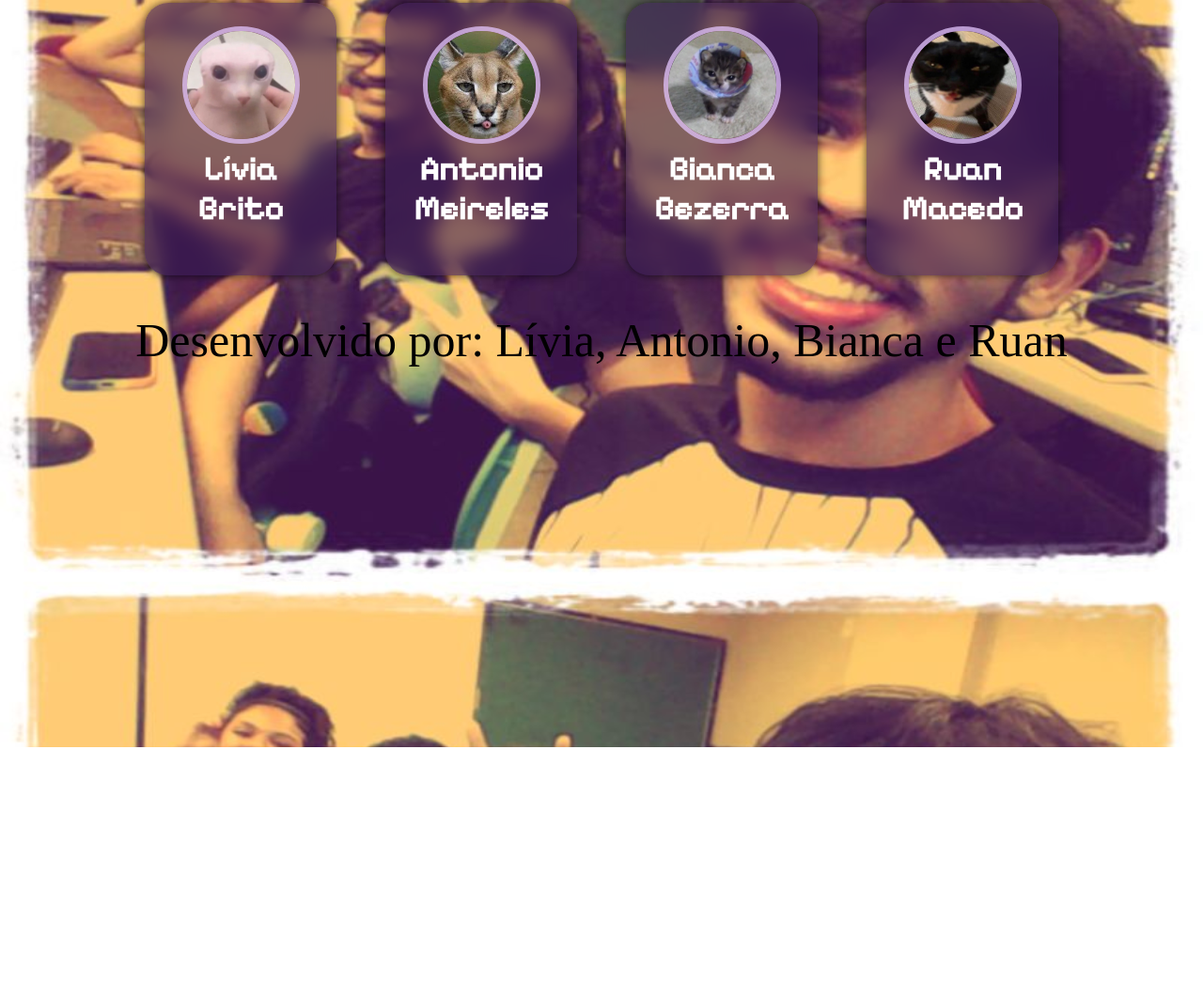
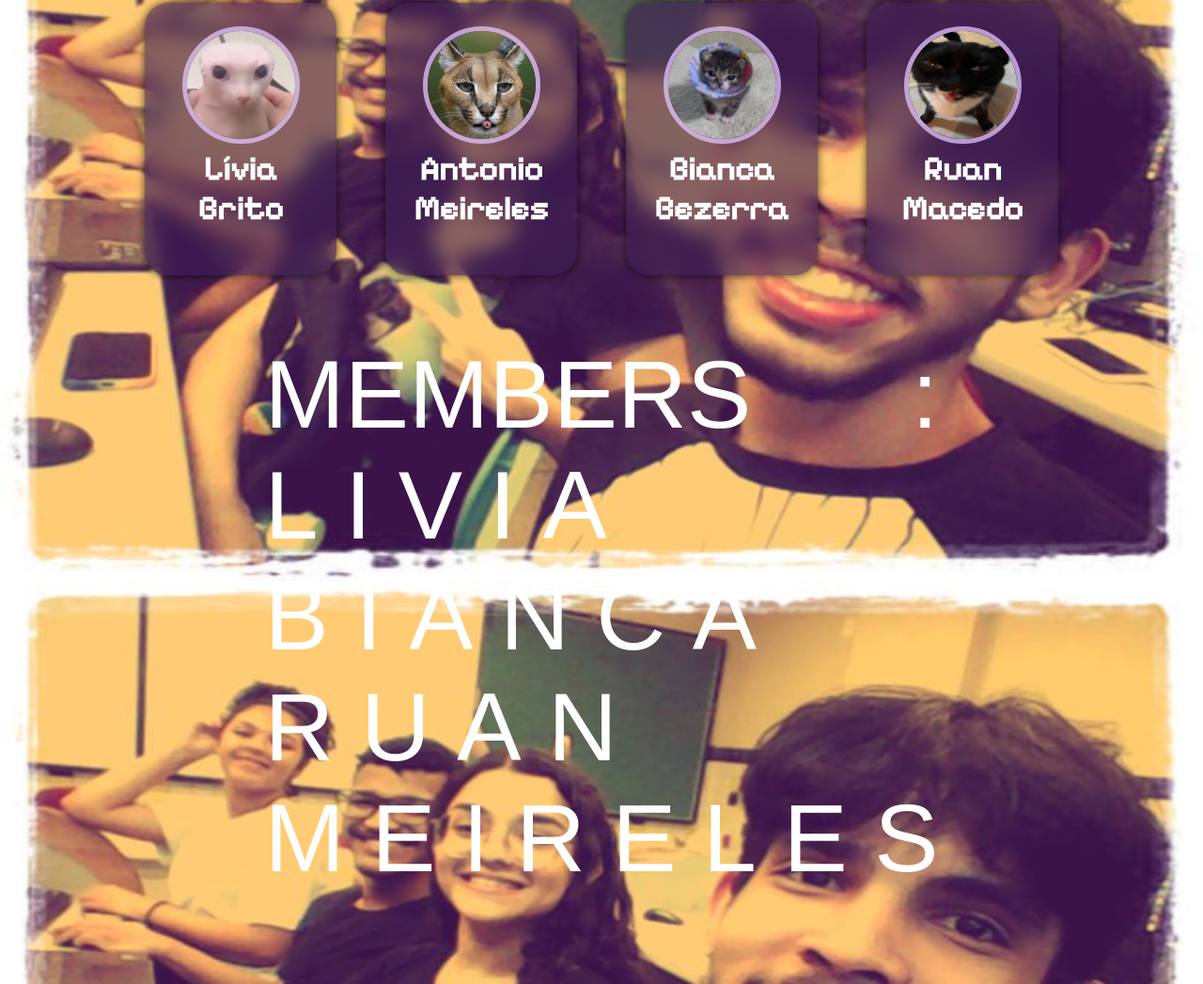
Before and after one commit to Meidesu/portifolio-PI, a plain HTML site: page index.html in a window 1280 px wide. Shown: the part 181-1228 px from the top of the page at 94% size. Before the commit the page ends 976 px from the top, so only its background shows below. Drawn offline with Linux system fonts and the light colour scheme.

Commit message:
letras se mexendo adicionadas

```diff
--- a/index.html
+++ b/index.html
@@ -68,8 +68,56 @@
         </div>
 
     </div>
-    <footer>
-        <p>Desenvolvido por: Lívia, Antonio, Bianca e Ruan</p>
-    </footer>
+
+    <div class="about">
+        <div id=" text">
+            <div class="line">
+                <p class="word">Members</p>
+                <p class="word">:</p>
+            </div>
+            <div class="line">
+                <p class="word fancy">
+                    <span class="letter">L</span>
+                    <span class="letter">i</span>
+                    <span class="letter">v</span>
+                    <span class="letter">i</span>
+                    <span class="letter">a</span>
+                </p>
+            </div>
+
+            <div class="line">
+                <p class="word fancy">
+                    <span class="letter">B</span>
+                    <span class="letter">i</span>
+                    <span class="letter">a</span>
+                    <span class="letter">n</span>
+                    <span class="letter">c</span>
+                    <span class="letter">a</span>
+                </p>
+            </div>
+            <div class="line">
+                <p class="word fancy">
+                    <span class="letter">R</span>
+                    <span class="letter">u</span>
+                    <span class="letter">a</span>
+                    <span class="letter">n</span>
+                </p>
+
+            </div>
+            <div class="line">
+                <p class="word fancy">
+                    <span class="letter">M</span>
+                    <span class="letter">e</span>
+                    <span class="letter">i</span>
+                    <span class="letter">r</span>
+                    <span class="letter">e</span>
+                    <span class="letter">l</span>
+                    <span class="letter">e</span>
+                    <span class="letter">s</span>
+                </p>
+            </div>
+
+
+    <div class="about">
 </body>
 </html>
--- a/styles.css
+++ b/styles.css
@@ -121,10 +121,74 @@ body {
     font-size: 30px;
 }
 
-footer{
-    padding: 20px 0;
-    font-size: 50px;
+.about{
+    /* width: 70%;
+    height: 70%;
+      */
 
+
+    /* padding: 20px 0;
+    font-size: 50px; */
+    color: white;
+    font-size: 8vw;
+    font-family: "Rubik", sans-serif;
+    margin: 3rem;
+    text-transform: uppercase;
+
+}
+.about:has(.fancy:hover) .word:not(.fancy:hover){
+    opacity: 0.2;
+}
+
+.fancy > .letter {
+    display: inline-block;
+    transition: transform 350ms ease;
+}
+
+.fancy > .letter {
+    transition-duration: 800ms;
+}
+
+.fancy:hover > .letter:nth-child(1){
+    transform: translate(-80%, 60%) rotate(8deg);
+}
+.fancy:hover > .letter:nth-child(2){
+    transform: translate(-40%, 20%) rotate(-4deg);
+}
+.fancy:hover > .letter:nth-child(3){
+    transform: translate(-10%, 60%) rotate(-6deg);
+}
+.fancy:hover > .letter:nth-child(4){
+    transform: translate(0%, 8%) rotate(-8deg);
+}
+.fancy:hover > .letter:nth-child(5){
+    transform: translate(0%, -20%) rotate(5deg);
+}
+.fancy:hover > .letter:nth-child(6){
+    transform: translate(0%, 20%) rotate(-3deg);
+}
+.fancy:hover > .letter:nth-child(7){
+    transform: translate(0%, 40%) rotate(-5deg);
+}
+.fancy:hover > .letter:nth-child(8){
+    transform: translate(0%, 15%) rotate(10deg);
+}
+.fancy:hover > .letter:nth-child(9){
+    transform: translate(0%, -50%) rotate(8deg);
+}
+.fancy:hover > .letter:nth-child(10){
+    transform: translate(0%, 15%) rotate(-6deg);
+}
+.fancy:hover > .letter:nth-child(11){
+    transform: translate(50%, -10%) rotate(-3deg);
+}
+.fancy:hover > .letter:nth-child(10){
+    transform: translate(120%, -30%) rotate(-10deg);
+}
+
+.line {
+    display: flex;
+    justify-content: space-between;
 }
 
 @media (max-width: 1400px) {
```
